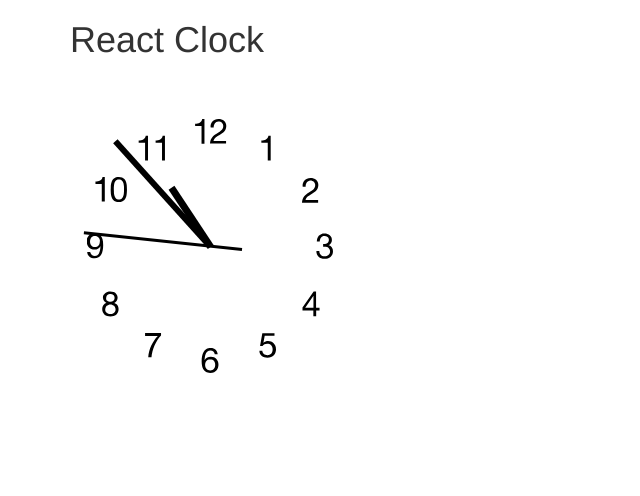
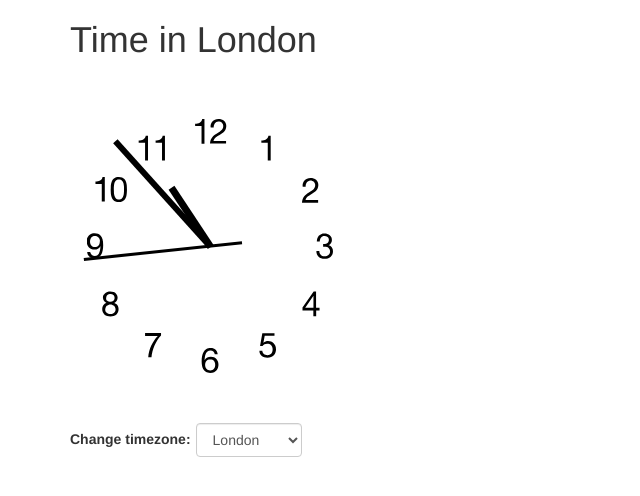
Before and after one commit to fire015/fire015.github.io-react-clock, a React app: page / in a window 1280 px wide. Shown: the whole page, without its empty margins (0-640 px from the left). Built offline with nearby package versions, Linux system fonts and the light colour scheme.

Commit message:
Added timezone support

```diff
--- a/package.json
+++ b/package.json
@@ -5,6 +5,7 @@
   "homepage": ".",
   "dependencies": {
     "bootstrap": "^3.3.7",
+    "moment-timezone": "^0.5.11",
     "react": "^15.4.2",
     "react-bootstrap": "^0.30.8",
     "react-dom": "^15.4.2"
--- a/public/index.html
+++ b/public/index.html
@@ -17,7 +17,6 @@
   </head>
   <body>
   <div class="container">
-    <h1>React Clock</h1>
     <div id="clock"></div>
   </div>
     <!--
--- a/src/Clock.js
+++ b/src/Clock.js
@@ -1,16 +1,23 @@
 import React, {Component} from 'react';
+import moment from 'moment-timezone';
 
 class Clock extends Component {
     constructor(props) {
         super(props);
-        this.state = {hours: 0, minutes: 0, seconds: 0};
+        this.handleChange = this.handleChange.bind(this);
+        this.state = {hours: 0, minutes: 0, seconds: 0, timezone: 'Europe/London'};
+        this.timezones = {'Europe/London': 'London', 'America/New_York' : 'New York', 'Asia/Kabul': 'Kabul'};
+    }
+
+    handleChange(e) {
+        this.setState({timezone: e.target.value});
     }
 
     tick() {
-        const date = new Date();
-        const seconds = date.getSeconds();
-        const minutes = date.getMinutes();
-        const hours = date.getHours();
+        const date = moment().tz(this.state.timezone);
+        const seconds = date.seconds();
+        const minutes = date.minutes();
+        const hours = date.hours();
 
         this.setState(() => ({
             hours: (hours * 30) + (minutes / 2),
@@ -30,10 +37,14 @@ class Clock extends Component {
 
     render() {
         return (
-            <div className="clock">
-                <Hand name="hours" deg={this.state.hours}/>
-                <Hand name="minutes" deg={this.state.minutes}/>
-                <Hand name="seconds" deg={this.state.seconds}/>
+            <div>
+                <h1>Time in {this.timezones[this.state.timezone]}</h1>
+                <div className="clock">
+                    <Hand name="hours" deg={this.state.hours}/>
+                    <Hand name="minutes" deg={this.state.minutes}/>
+                    <Hand name="seconds" deg={this.state.seconds}/>
+                </div>
+                <Timezones items={this.timezones} handleChange={this.handleChange}/>
             </div>
         );
     }
@@ -47,4 +58,19 @@ function Hand(props) {
     );
 }
 
+function Timezones(props) {
+    return (
+        <form className="form-inline">
+            <div className="form-group">
+                <label>Change timezone:</label>
+                <select className="form-control" onChange={props.handleChange}>
+                    {Object.keys(props.items).map(key => (
+                        <option key={key} value={key}>{props.items[key]}</option>
+                    ))}
+                </select>
+            </div>
+        </form>
+    );
+}
+
 export default Clock;
--- a/src/index.css
+++ b/src/index.css
@@ -59,3 +59,9 @@
     width: 1%;
     z-index: 8;
 }
+
+@media (min-width: 768px) {
+    .form-control {
+        margin-left: 5px;
+    }
+}
--- a/src/index.js
+++ b/src/index.js
@@ -3,7 +3,6 @@ import ReactDOM from 'react-dom';
 import Clock from './Clock';
 import './index.css';
 import 'bootstrap/dist/css/bootstrap.css';
-import 'bootstrap/dist/css/bootstrap-theme.css';
 
 ReactDOM.render(
   <Clock />,
```
Also changed, not shown: build/asset-manifest.json, build/index.html, 8 other files.
